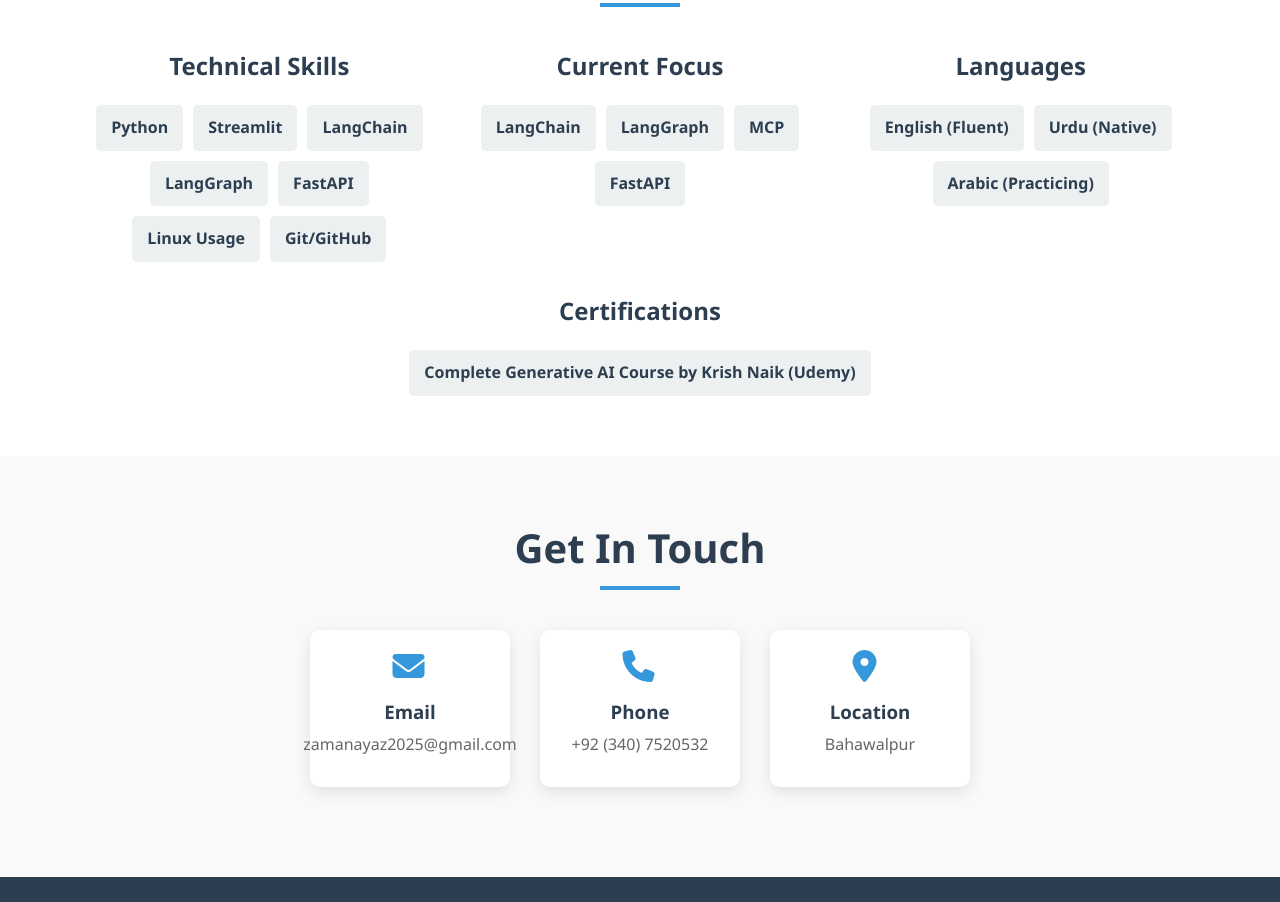
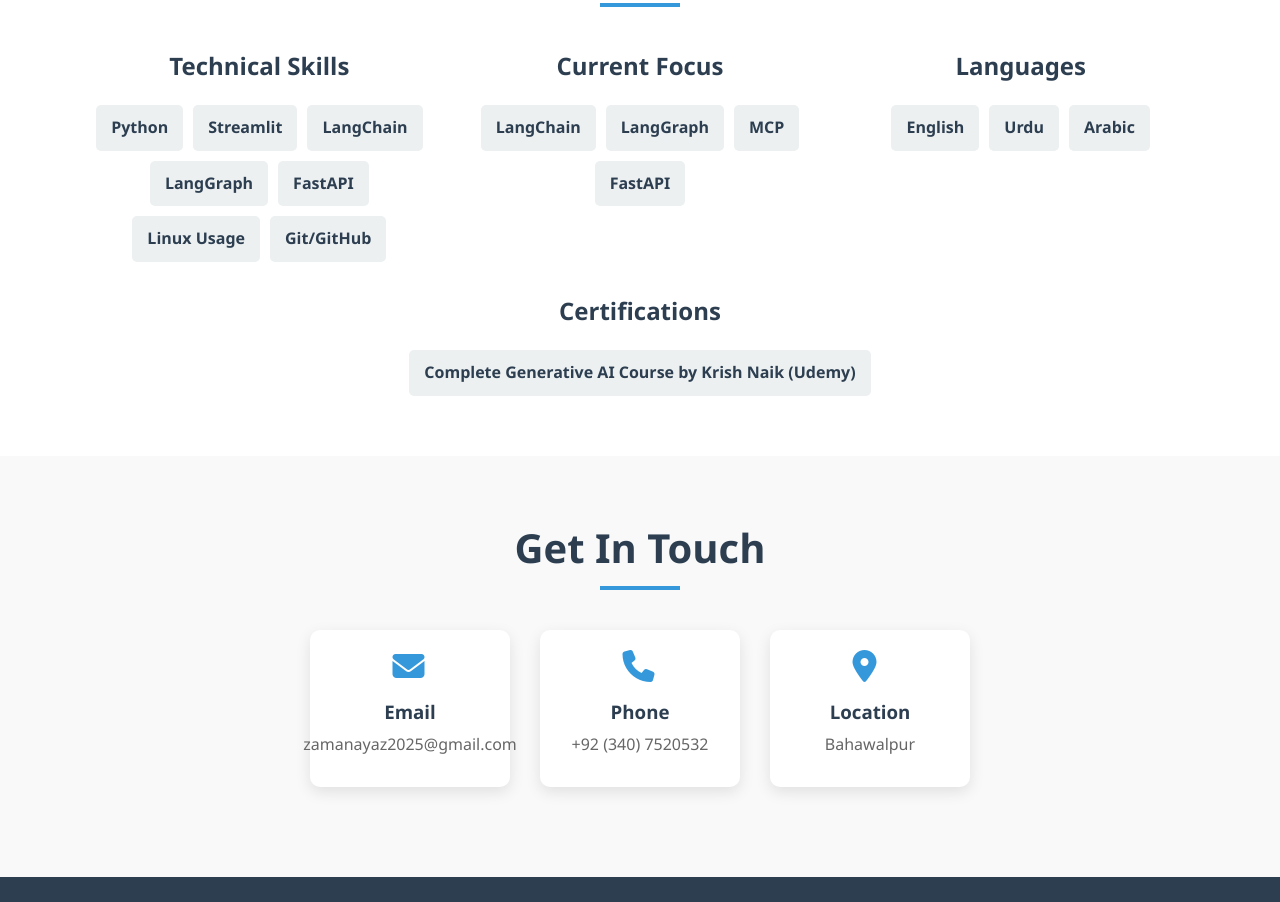
Before and after one commit to zamanayaz/zamanayaz.github.io, a plain HTML site: page index.html in a window 1280 px wide. Shown: the part 3501-4403 px from the top of the page. Drawn offline with Linux system fonts and the light colour scheme.

Commit message:
Update index.html

```diff
--- a/index.html
+++ b/index.html
@@ -815,9 +815,9 @@
                 <div class="skills-category">
                     <h3>Languages</h3>
                     <div class="skills-list">
-                        <span class="skill-item">English (Fluent)</span>
-                        <span class="skill-item">Urdu (Native)</span>
-                        <span class="skill-item">Arabic (Practicing)</span>
+                        <span class="skill-item">English</span>
+                        <span class="skill-item">Urdu</span>
+                        <span class="skill-item">Arabic</span>
                     </div>
                 </div>
                 <div class="skills-category">
```
